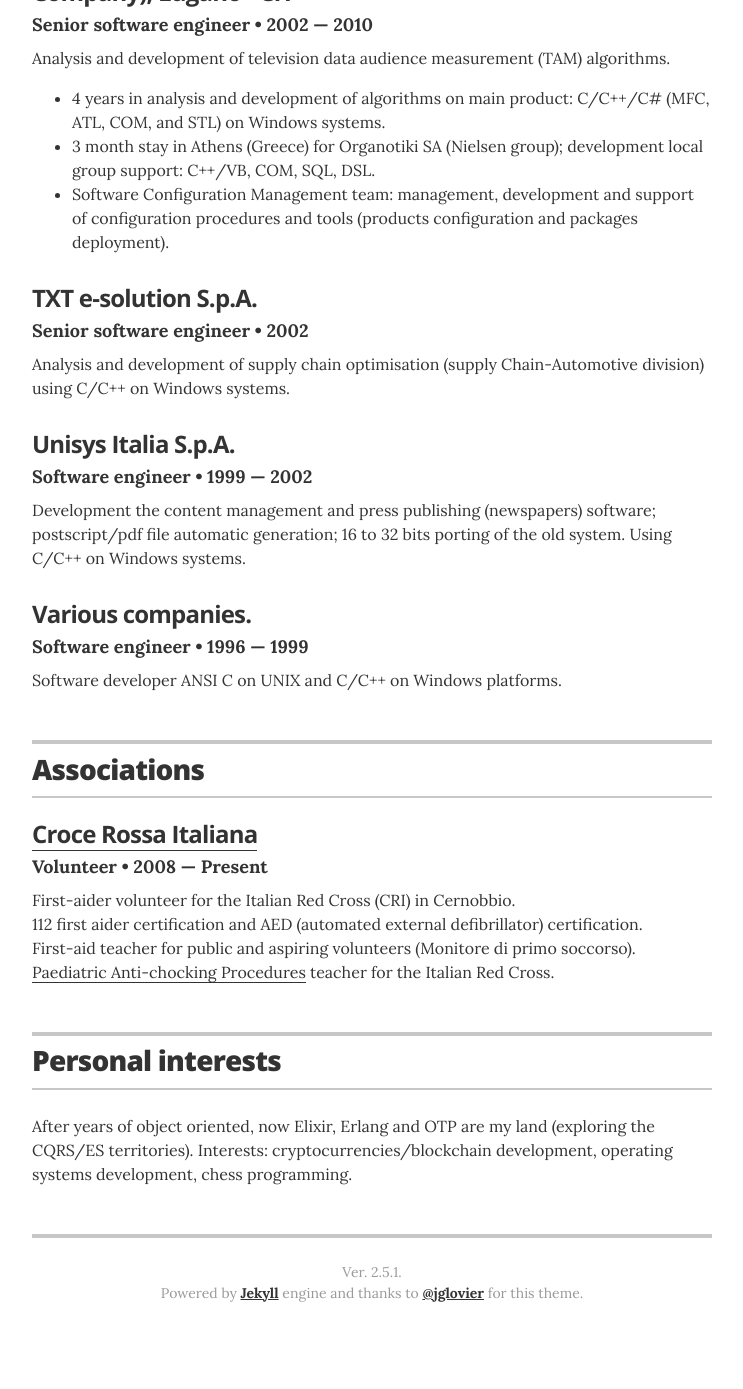
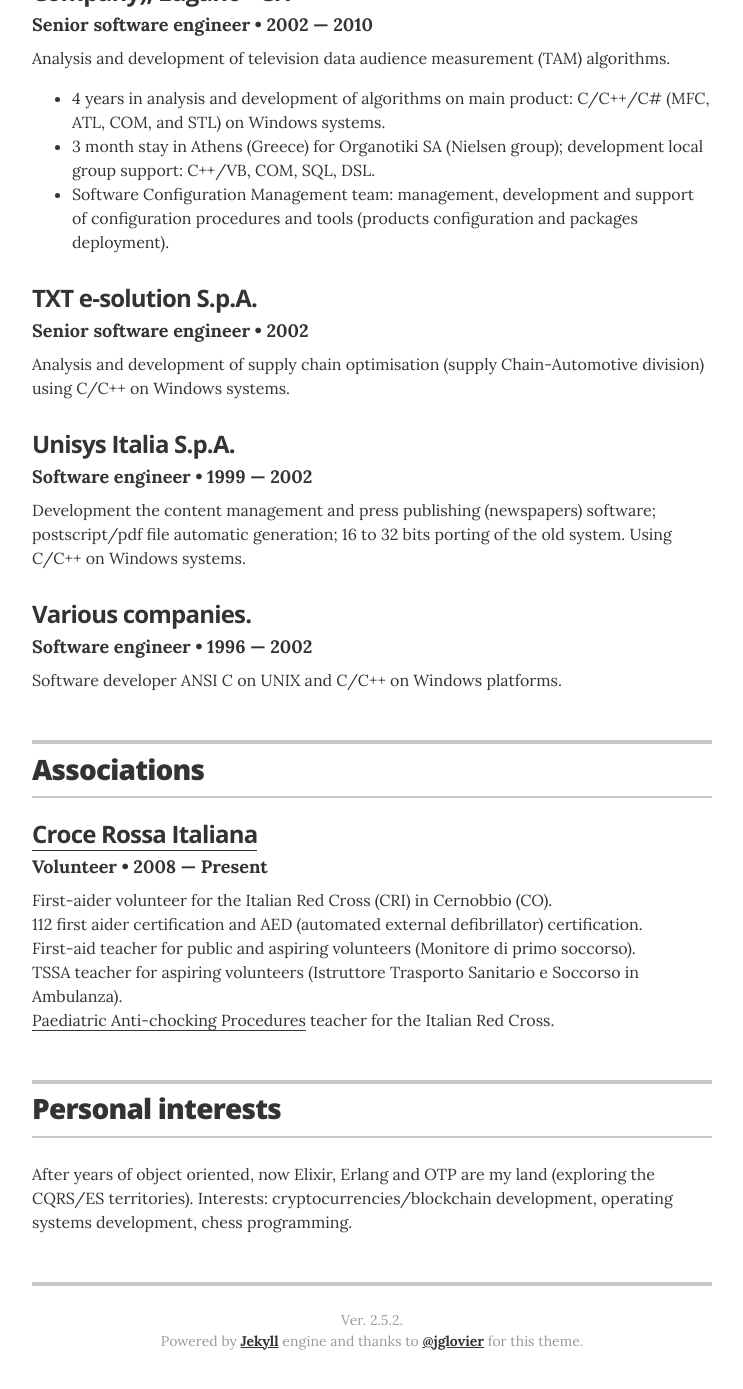
Before and after one commit to nicolafiorillo/nicolafiorillo.github.io, a Jekyll site: the page built from index.html, in a window 1280 px wide and 1400 px high, scrolled down 2202 px. Shown: the top 1389 px of the window, without its empty margins (268-1011 px from the left). Built offline with Jekyll 4.4.1, drawn with Linux system fonts in a browser that asks for light colours; before the commit the page ends 3554 px from its top, so only the background shows below that; some of the changed text lies outside the part shown.

Commit message:
minor fix

```diff
--- a/_layouts/resume.html
+++ b/_layouts/resume.html
@@ -153,7 +153,7 @@
 
             <div class="resume-item" itemscope itemprop="worksFor" itemtype="http://schema.org/Organization">
               <h3 class="resume-item-title" itemprop="name">Various companies.</h3>
-              <h4 class="resume-item-details" itemprop="description">Software engineer &bull; 1996 &mdash; 1999</h4>
+              <h4 class="resume-item-details" itemprop="description">Software engineer &bull; 1996 &mdash; 2002</h4>
               <p class="resume-item-copy">Software developer ANSI C on UNIX and C/C++ on Windows platforms.</p>
             </div>
 
@@ -269,9 +269,10 @@
             <div class="resume-item">
               <h3 class="resume-item-title"><a href="http://www.cri.it">Croce Rossa Italiana</a></h3>
               <h4 class="resume-item-details">Volunteer &bull; 2008 &mdash; Present</h4>
-              <p class="resume-item-copy">First-aider volunteer for the Italian Red Cross (CRI) in Cernobbio.<br/>
+              <p class="resume-item-copy">First-aider volunteer for the Italian Red Cross (CRI) in Cernobbio (CO).<br/>
                   112 first aider certification and AED (automated external defibrillator) certification.<br/>
                   First-aid teacher for public and aspiring volunteers (Monitore di primo soccorso).<br/>
+                  TSSA teacher for aspiring volunteers (Istruttore Trasporto Sanitario e Soccorso in Ambulanza).<br/>
                   <a href="http://www.cri.it/manovresalvavitapediatriche">Paediatric Anti-chocking Procedures</a> teacher for the Italian Red Cross.</p>
             </div>
 
@@ -312,7 +313,7 @@
       {% endif %}
 
       <footer class="page-footer">
-        <p class="footer-line">Ver. 2.5.1.</p>
+        <p class="footer-line">Ver. 2.5.2.</p>
         <p class="footer-line">Powered by <a href="https://jekyllrb.com/">Jekyll</a> engine and thanks to <a href="http://twitter.com/jglovier">@jglovier</a> for this theme.</p>
       </footer>
 
```
Also changed, not shown: other parts of _layouts/resume.html (+1 -1 lines).
